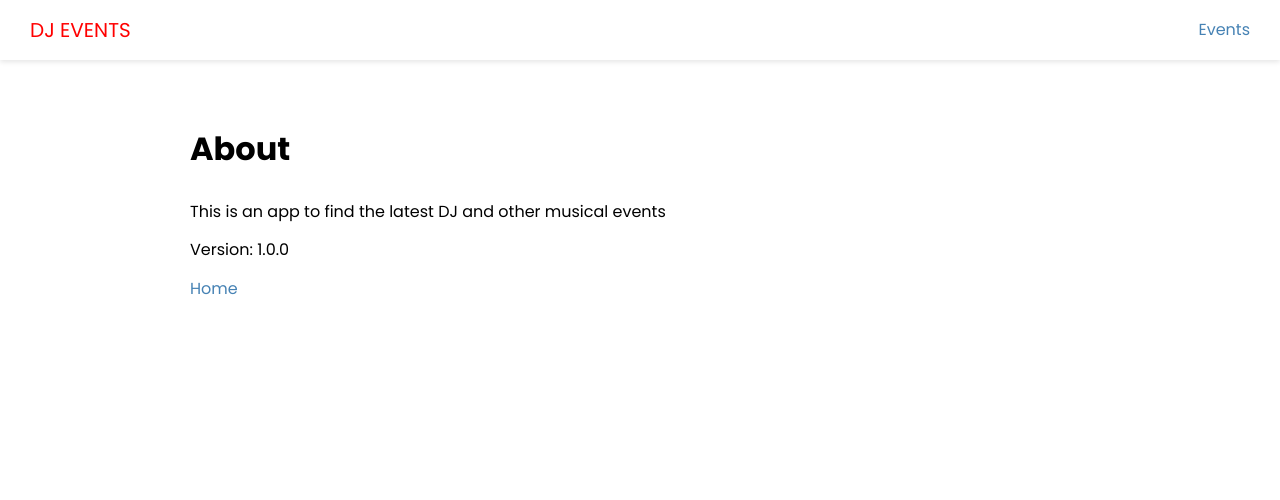
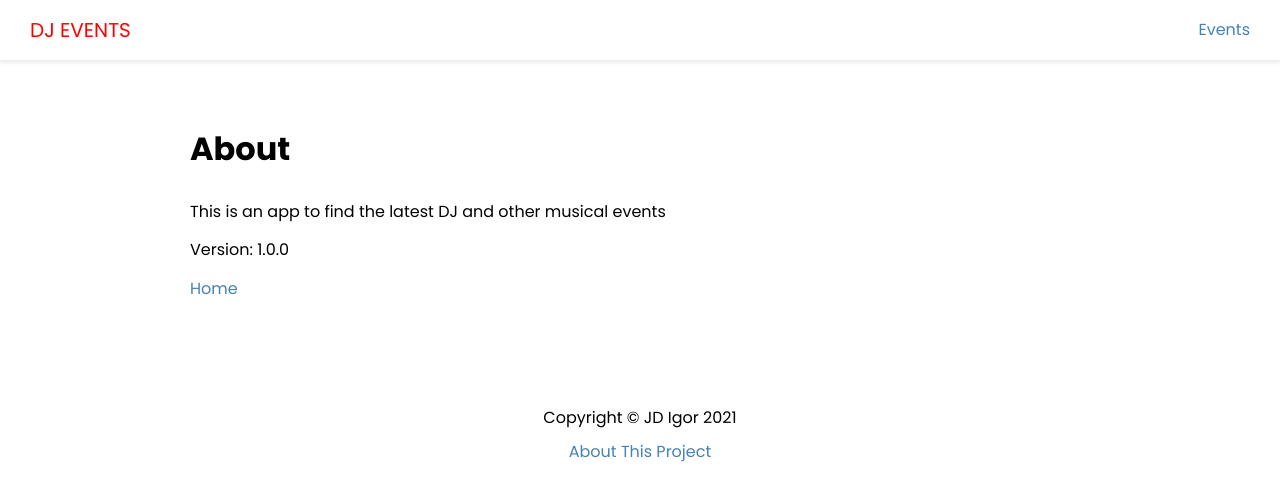
Before and after one commit to igorzinar/dj-events-frontend, a Next.js app: page /about in a window 1280 px wide. Shown: the top 500 px of the page. Built offline with nearby package versions, Linux system fonts and the light colour scheme.

Commit message:
⛏ create Footer.tsx  👉  add to Layout.tsx

```diff
--- a/components/Footer.tsx
+++ b/components/Footer.tsx
@@ -2,9 +2,24 @@ import Link from "next/link";
 import styled from "styled-components";
 
 const Footer = () => {
-  return <Container></Container>;
+  return (
+    <Container>
+      <Copyright>Copyright &copy; JD Igor 2021 </Copyright>
+      <Copyright>
+        <Link href="/about"> About This Project</Link>
+      </Copyright>
+    </Container>
+  );
 };
 
 export default Footer;
 
-const Container = styled.div``;
+const Container = styled.div`
+  margin: 100px 0 40px;
+  text-align: center;
+  > p {
+    margin: 5px 0;
+  }
+`;
+
+const Copyright = styled.p``;
--- a/components/Layout.tsx
+++ b/components/Layout.tsx
@@ -1,6 +1,8 @@
 import React from "react";
 import Head from "next/head";
 import Header from "./Header";
+import Footer from "./Footer";
+
 import styled from "styled-components";
 
 interface IProp {
@@ -26,6 +28,7 @@ const Layout = (data: IProp = defaultProps) => {
       </Head>
       <Header />
       <Container>{data.children}</Container>
+      <Footer />
     </div>
   );
 };
```
